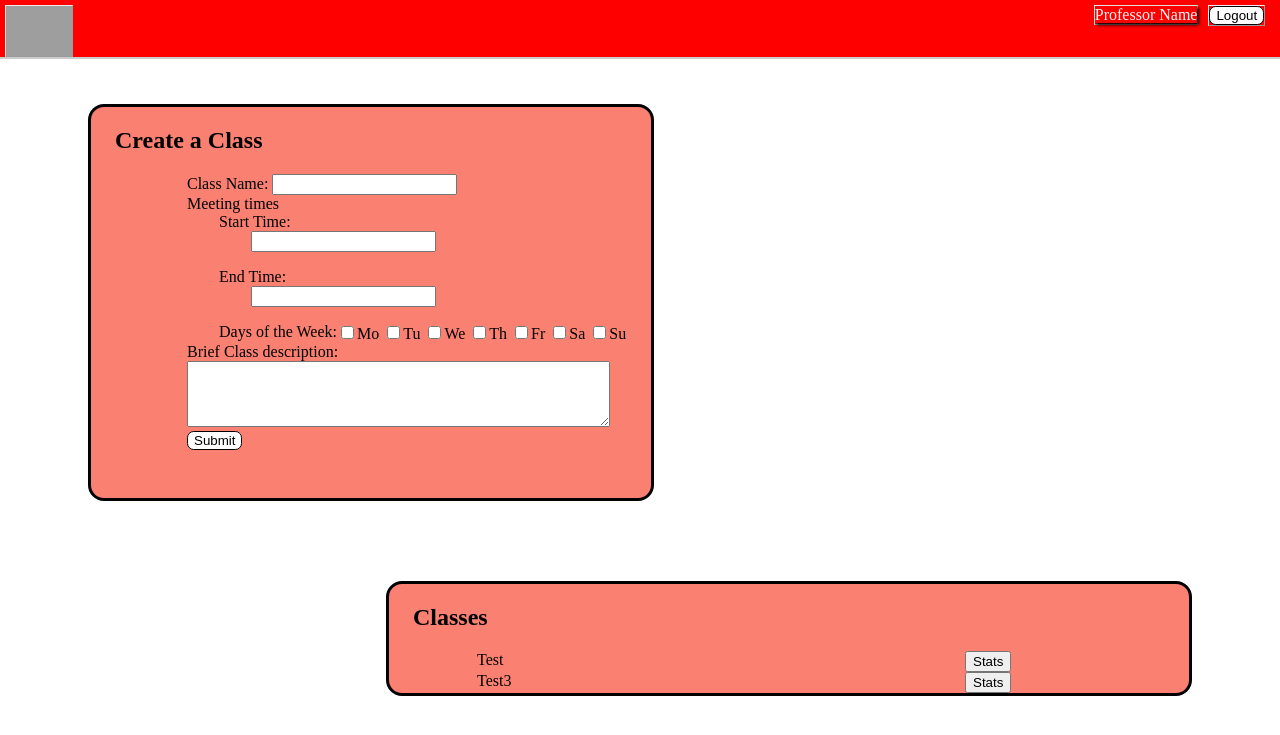
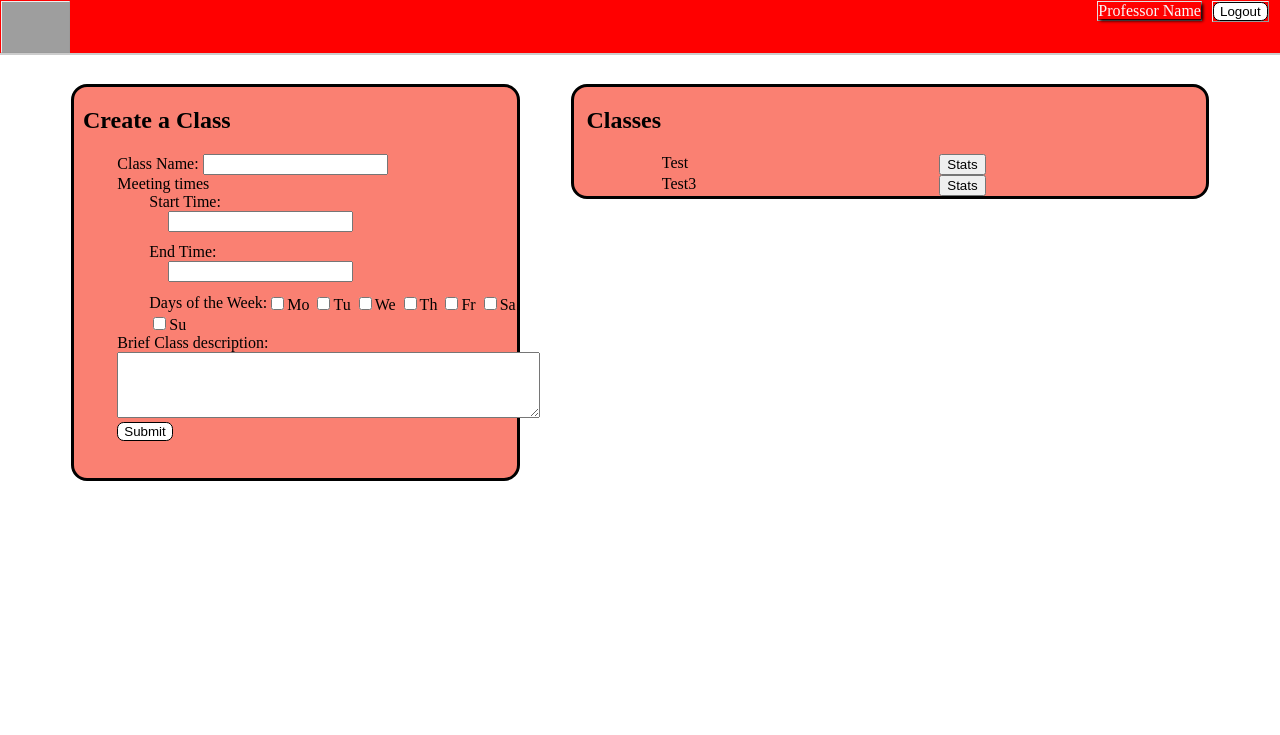
Before and after one commit to eTendance/main, a PHP site: page /etendence-professor.html in a window 1280 px wide. Shown: the top 735 px of the page. Run offline with PHP 8.4, Linux system fonts and the light colour scheme; grey boxes are pictures that could not be loaded.

Commit message:
changed em to % in the css files, where needed.

```diff
--- a/preliminary-GUI-pages/eTendenceProfessor.css
+++ b/preliminary-GUI-pages/eTendenceProfessor.css
@@ -11,7 +11,7 @@ nav ul
 {
 	list-style:none;
 	margin:0;
-	padding: .3em;
+	padding: 0.1%;
 }
 nav li
 {
@@ -31,7 +31,7 @@ nav li
 	float:left;
 	border:outset 1px;
 	display:block;
-	padding.5em;
+	padding:0%
 	float:left;
 }
 nav li a
@@ -39,31 +39,31 @@ nav li a
 	display: block;
 	background-color:#f9f9f9;
 	border:1px solid #f9f9f9;
-	padding:.5em;
+	padding:2%;
 }
 body
 {
-	padding-top: 1em;
+	padding-top: 1%;
 }
 body div h2
 {
-	margin-left: 1em;
+	margin-left: 2%;
 }
 #add
 {
 	border-radius:1em;
 	float:left;
-	width:35em;
+	width:35%;
 	background-color:salmon;
 	border:solid;
-	margin-left: 5em;
-	margin-top:5em;
-	padding-bottom:3em;
+	margin-left: 5%;
+	margin-top:5%;
+	padding-bottom:3%;
 	wrap:normal;
 }
 #add div
 {
-	margin-left:3em;
+	margin-left:5%;
 }
 #add div div span
 {
@@ -76,7 +76,7 @@ body div h2
 	float:left;
 	clear:both;
 	display:block;
-	width:35em;
+	width:95%;
 }
 #add div div span label
 {
@@ -99,8 +99,8 @@ body div h2
 .meetTime span
 {
 	float:right;
-	margin-left:2em;
-	margin-bottom:1em;
+	margin-left:5%;
+	margin-bottom:3%;
 }
 #end
 {
@@ -110,12 +110,12 @@ body div h2
 {
 	border-radius:1em;
 	float:right;
-	width:50em;
+	width:50%;
 	background-color:salmon;
 	border:solid;
-	margin-right:5em;
-	margin-top:5em;
-	margin-bottom:5em;
+	margin-right:5%;
+	margin-top:5%;
+	margin-bottom:5%;
 	wrap:normal;
 }
 #classes form
@@ -129,11 +129,11 @@ body div h2
 #classes li
 {
 	float:left;
-	margin-right:0.5em;
+	margin-right:1%;
 }
 #classes li:nth-child(1)
 {
-	width:30em;
+	width:50%;
 }
 .submit
 {
```
Also changed, not shown: preliminary-GUI-pages/eTendenceStudent.css (+14 -14 lines), preliminary-GUI-pages/etendenceFront.css (+5 -5 lines).
